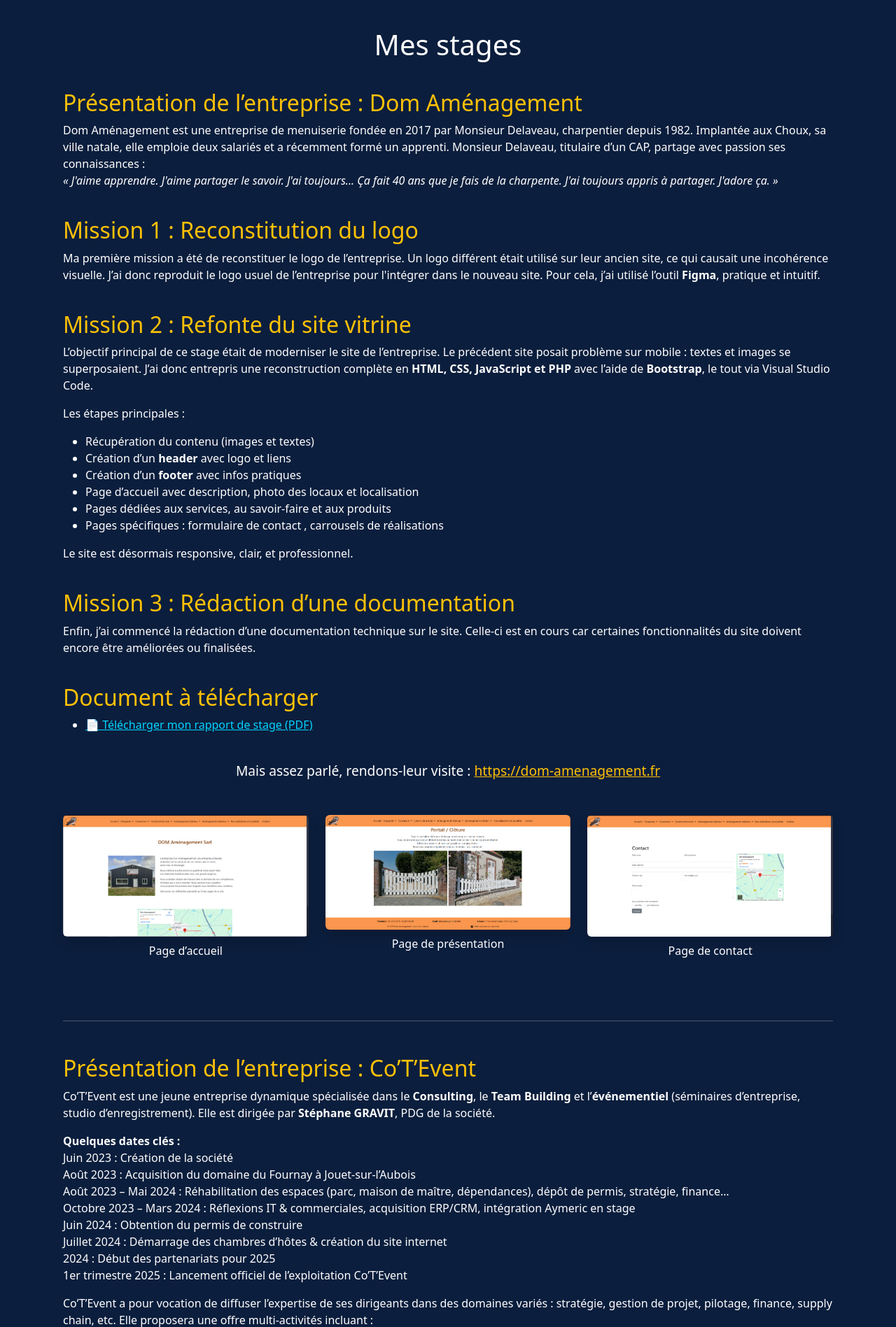
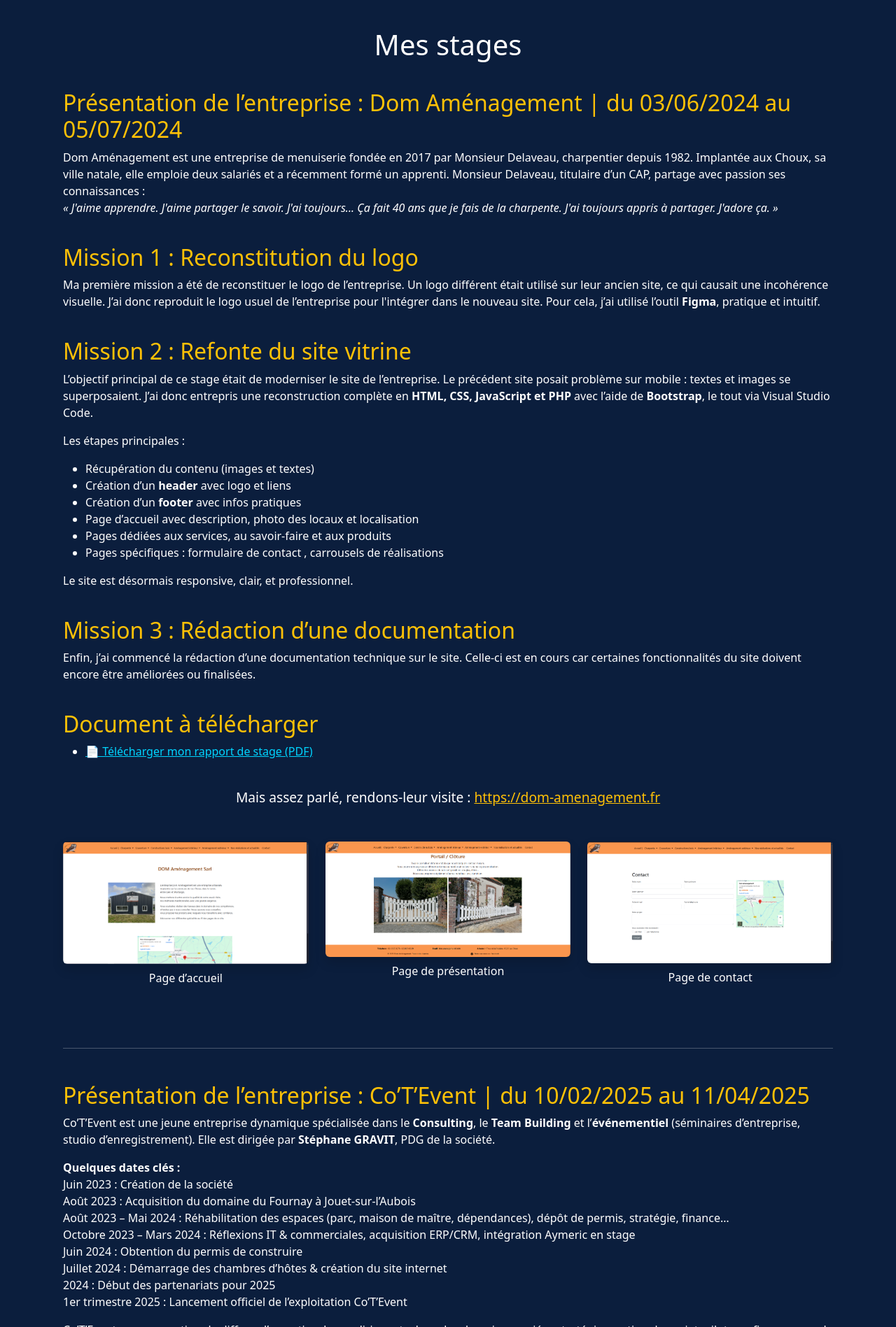
Before and after one commit to Kentrillll/Portfolio_Aymeric_Le_cam, a plain HTML site: page stages.html in a window 1280 px wide. Shown: the part 60-1957 px from the top of the page at 70% size. Drawn offline with nearby package versions, Linux system fonts and the light colour scheme.

Commit message:
ajout dates

```diff
--- a/stages.html
+++ b/stages.html
@@ -73,7 +73,7 @@
   <div class="content container">
     <h1 class="text-center mb-4">Mes stages</h1>
 
-    <h2>Présentation de l’entreprise : Dom Aménagement</h2>
+    <h2>Présentation de l’entreprise : Dom Aménagement | du 03/06/2024 au 05/07/2024</h2>
     <p>
       Dom Aménagement est une entreprise de menuiserie fondée en 2017 par Monsieur Delaveau, charpentier depuis 1982.
       Implantée aux Choux, sa ville natale, elle emploie deux salariés et a récemment formé un apprenti.
@@ -167,7 +167,7 @@
     </div>
     <hr class="my-5">
 
-    <h2>Présentation de l’entreprise : Co’T’Event</h2>
+    <h2>Présentation de l’entreprise : Co’T’Event | du 10/02/2025 au 11/04/2025</h2>
     <p>
       Co’T’Event est une jeune entreprise dynamique spécialisée dans le <strong>Consulting</strong>, le <strong>Team Building</strong> et l’<strong>événementiel</strong> (séminaires d’entreprise, studio d’enregistrement).
       Elle est dirigée par <strong>Stéphane GRAVIT</strong>, PDG de la société.
```
